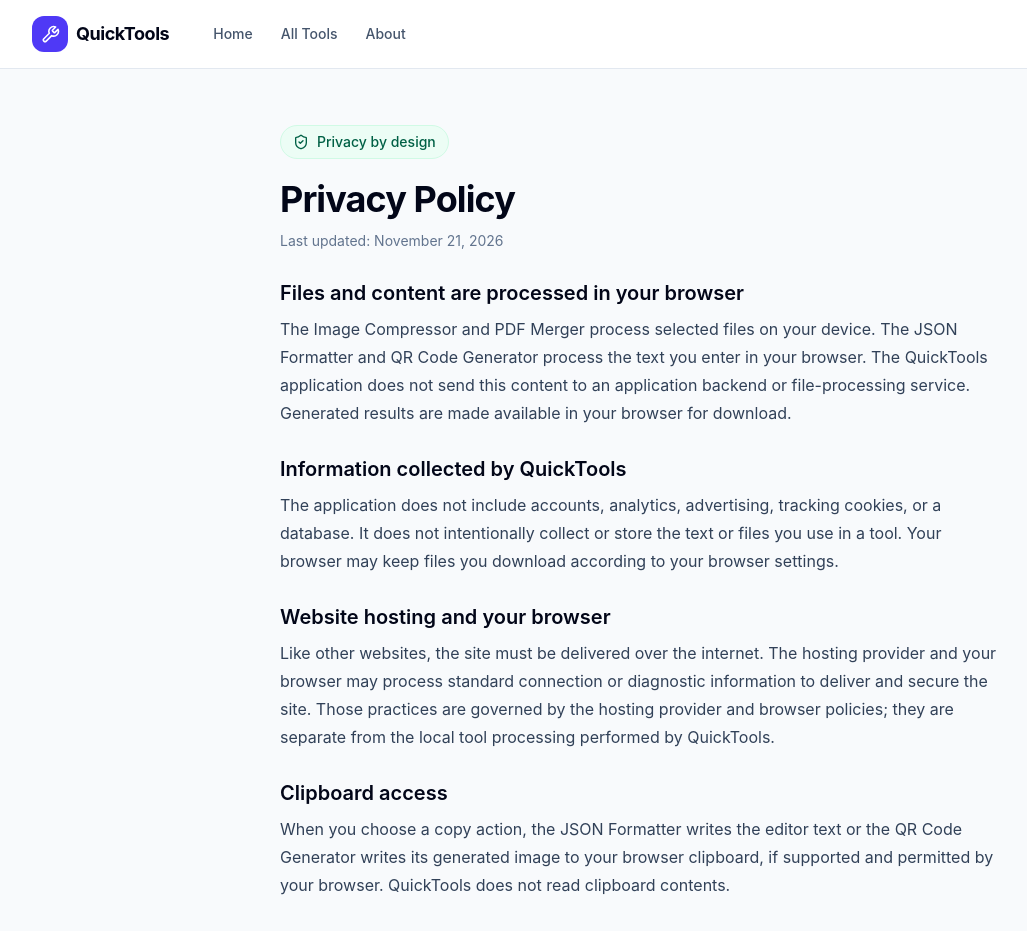
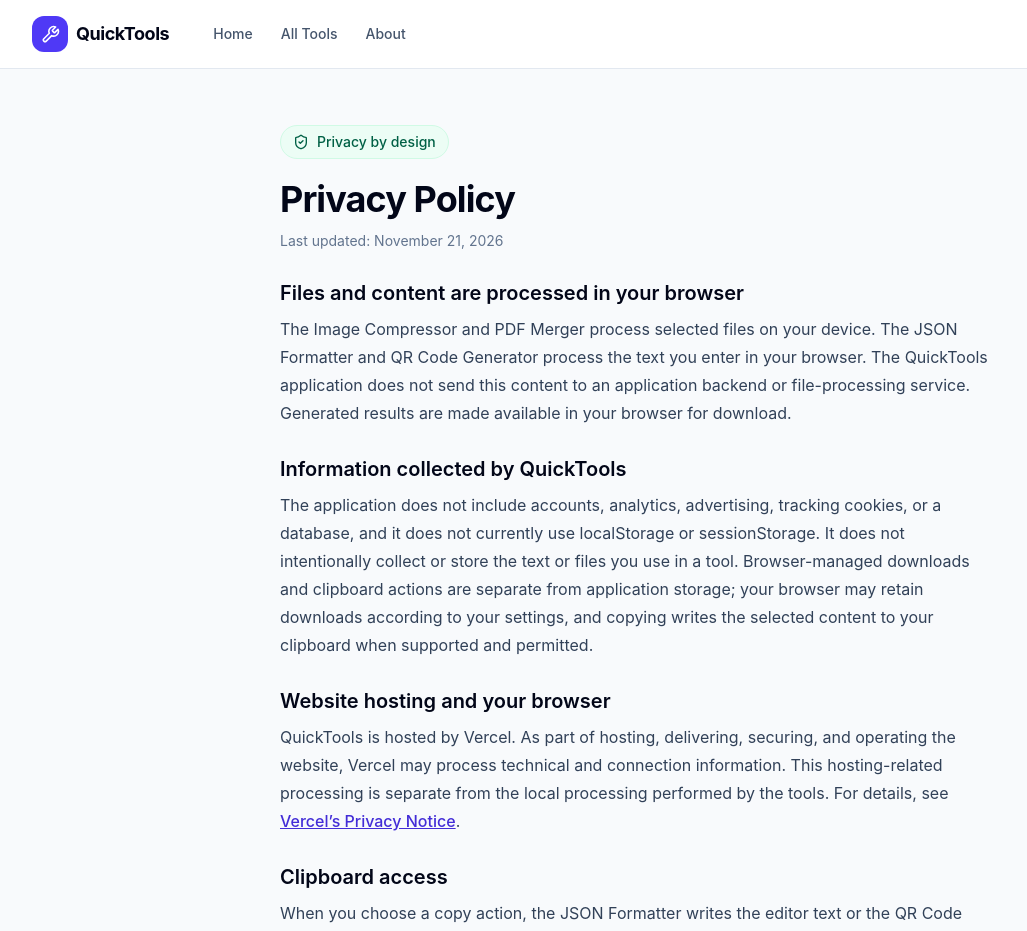
Before and after one commit to gungun08466-ux/quicktools, a React (Vite) app: page /privacy in a window 1280 px wide. Shown: the top 931 px of the page, without its empty margins (0-1027 px from the left). Built offline with nearby package versions, Linux system fonts and the light colour scheme.

Commit message:
Update Privacy Policy for accuracy

```diff
--- a/src/pages/PrivacyPolicy.jsx
+++ b/src/pages/PrivacyPolicy.jsx
@@ -41,9 +41,13 @@ export default function PrivacyPolicy() {
             </h2>
             <p className="mt-2">
               The application does not include accounts, analytics, advertising,
-              tracking cookies, or a database. It does not intentionally collect
-              or store the text or files you use in a tool. Your browser may keep
-              files you download according to your browser settings.
+              tracking cookies, or a database, and it does not currently use
+              localStorage or sessionStorage. It does not intentionally collect
+              or store the text or files you use in a tool. Browser-managed
+              downloads and clipboard actions are separate from application
+              storage; your browser may retain downloads according to your
+              settings, and copying writes the selected content to your
+              clipboard when supported and permitted.
             </p>
           </section>
 
@@ -52,12 +56,19 @@ export default function PrivacyPolicy() {
               Website hosting and your browser
             </h2>
             <p className="mt-2">
-              Like other websites, the site must be delivered over the internet.
-              The hosting provider and your browser may process standard
-              connection or diagnostic information to deliver and secure the
-              site. Those practices are governed by the hosting provider and
-              browser policies; they are separate from the local tool processing
-              performed by QuickTools.
+              QuickTools is hosted by Vercel. As part of hosting, delivering,
+              securing, and operating the website, Vercel may process technical
+              and connection information. This hosting-related processing is
+              separate from the local processing performed by the tools. For
+              details, see{' '}
+              <a
+                className="font-medium text-indigo-700 underline"
+                href="https://vercel.com/legal/privacy-notice"
+                target="_blank"
+                rel="noreferrer"
+              >
+                Vercel’s Privacy Notice
+              </a>.
             </p>
           </section>
 
@@ -88,9 +99,10 @@ export default function PrivacyPolicy() {
               Contact
             </h2>
             <p className="mt-2">
-              A public privacy contact address has not yet been configured.
-              Please check the <Link className="font-medium text-indigo-700 underline" to="/contact">Contact page</Link>
-              {' '}for available contact information.
+              For privacy questions or general support, please visit the{' '}
+              <Link className="font-medium text-indigo-700 underline" to="/contact">
+                Contact page
+              </Link>.
             </p>
           </section>
 
```
